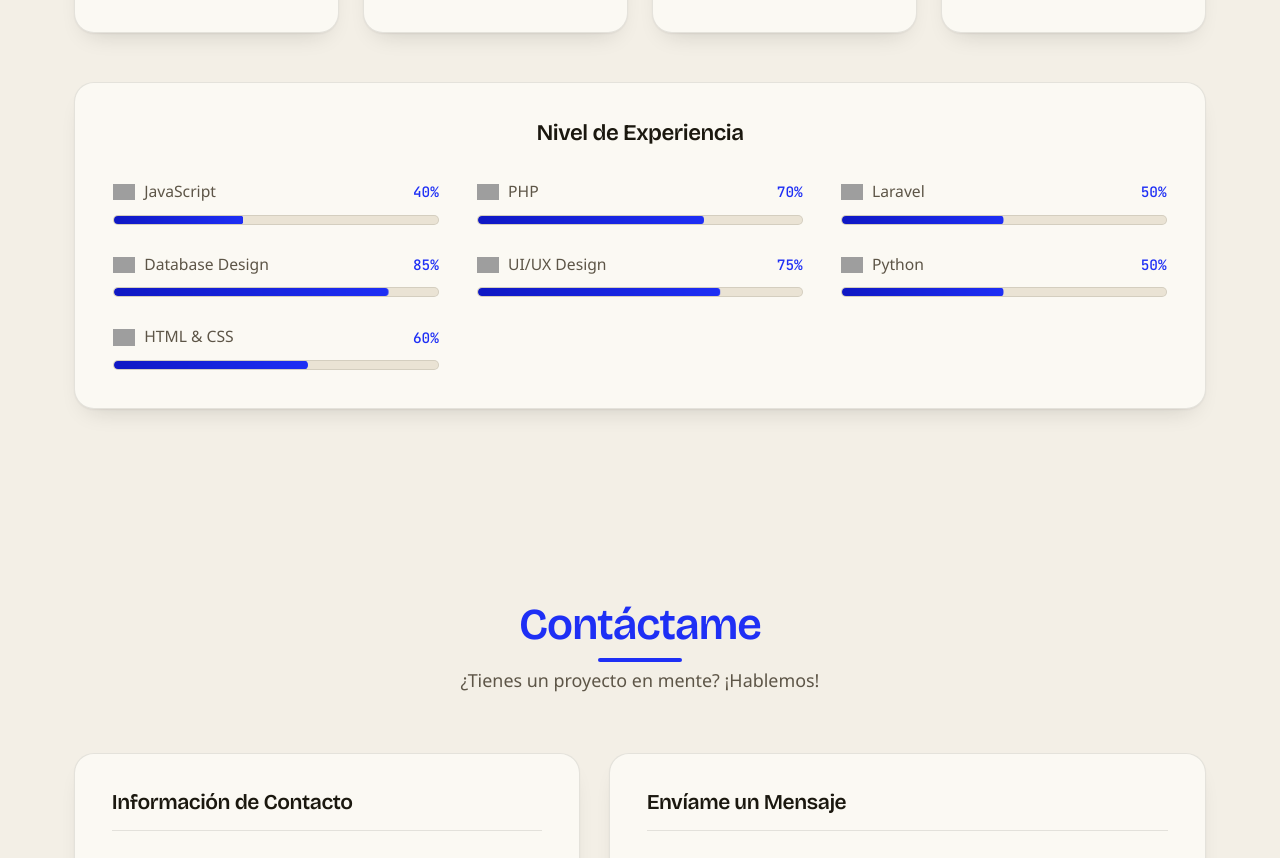
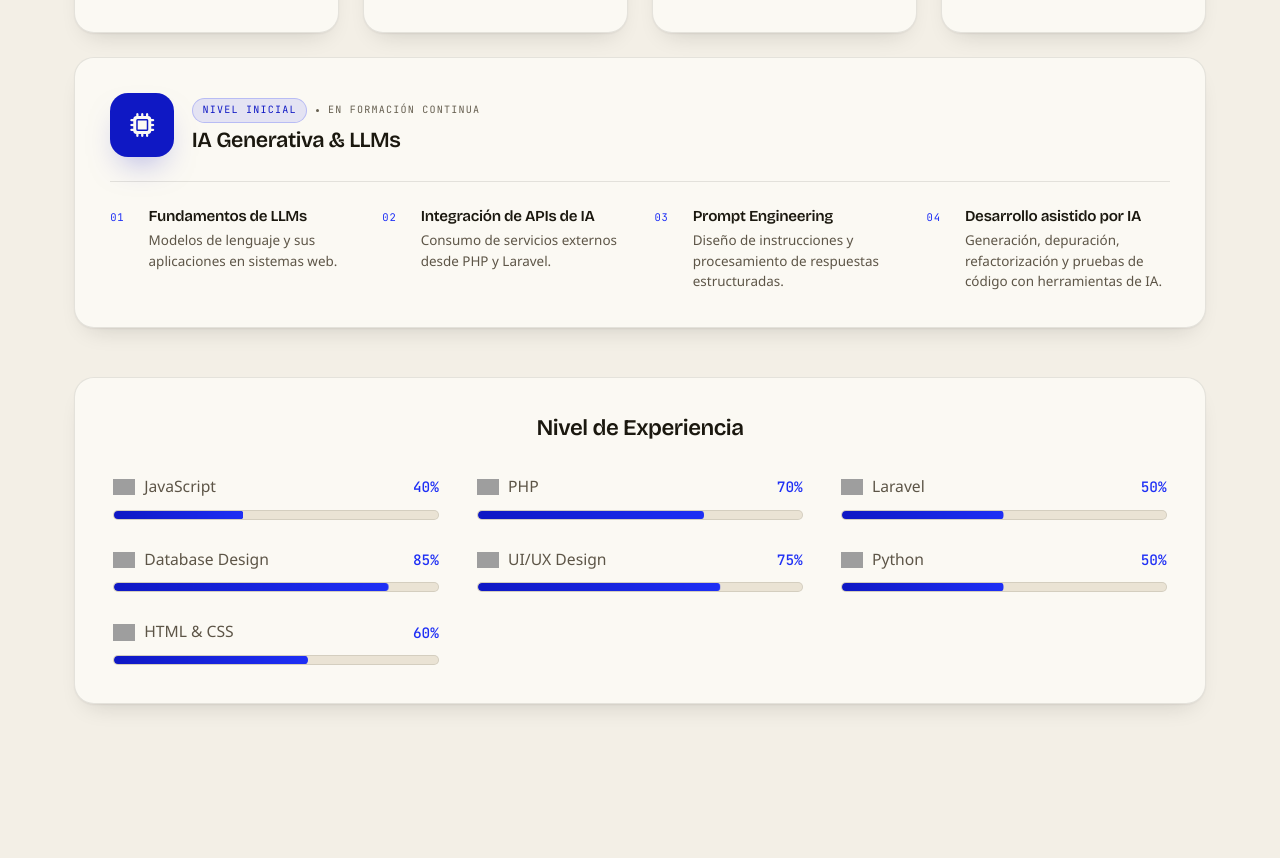
Before and after one commit to Aaron776/Portafolio, a plain HTML site: page index.html in a window 1280 px wide. Shown: the part 5323-6181 px from the top of the page. Drawn offline with nearby package versions, Linux system fonts and the light colour scheme; grey boxes are pictures that could not be loaded; a web font is replaced by a local one.

Commit message:
agregada categoria IA generativa y LLMs en habilidades

```diff
--- a/estilos.css
+++ b/estilos.css
@@ -1284,6 +1284,106 @@ a {
     background: var(--cobalt-soft);
 }
 
+/* IA generativa & LLMs — plan de formación */
+.skills-ai {
+    grid-column: 1 / -1;
+    position: relative;
+    padding: 2.2rem;
+    background: var(--paper-2);
+    border: 1px solid var(--line);
+    border-radius: var(--radius);
+    box-shadow: var(--shadow-1);
+}
+
+.skills-ai-head {
+    display: flex;
+    align-items: center;
+    gap: 1.1rem;
+    padding-bottom: 1.5rem;
+    border-bottom: 1px solid var(--line);
+}
+
+.skills-ai .skill-icon {
+    margin-bottom: 0;
+}
+
+.skill-icon.icon-ai {
+    background: var(--cobalt-deep);
+    color: var(--paper-2);
+    box-shadow: 0 16px 34px -16px rgba(15, 24, 196, 0.5);
+}
+
+.skills-ai-heading {
+    min-width: 0;
+}
+
+.skills-ai-heading .skill-title {
+    margin-bottom: 0;
+    font-size: 1.35rem;
+}
+
+.skills-ai-meta {
+    display: flex;
+    align-items: center;
+    gap: 0.55rem;
+    margin-bottom: 0.4rem;
+    font-family: var(--font-mono);
+    font-size: 0.63rem;
+    letter-spacing: 0.12em;
+    text-transform: uppercase;
+    color: var(--ink-faint);
+}
+
+.skills-ai-badge {
+    padding: 0.2rem 0.6rem;
+    color: var(--cobalt-deep);
+    background: var(--cobalt-soft);
+    border: 1px solid rgba(30, 47, 245, 0.22);
+    border-radius: var(--radius-pill);
+}
+
+.skills-ai-dot {
+    width: 3px;
+    height: 3px;
+    border-radius: 50%;
+    background: var(--ink-faint);
+}
+
+.skills-ai-list {
+    display: grid;
+    grid-template-columns: repeat(auto-fit, minmax(min(220px, 100%), 1fr));
+    gap: 1.6rem 1.8rem;
+    margin-top: 1.6rem;
+    list-style: none;
+}
+
+.skills-ai-item {
+    position: relative;
+    padding-left: 2.4rem;
+}
+
+.skills-ai-idx {
+    position: absolute;
+    top: 0.1rem;
+    left: 0;
+    font-family: var(--font-mono);
+    font-size: 0.66rem;
+    letter-spacing: 0.08em;
+    color: var(--cobalt);
+}
+
+.skills-ai-item h4 {
+    margin-bottom: 0.35rem;
+    font-size: 0.95rem;
+    color: var(--ink);
+}
+
+.skills-ai-item p {
+    font-size: 0.84rem;
+    line-height: 1.55;
+    color: var(--ink-dim);
+}
+
 /* Progreso */
 .progress-section {
     padding: 2.4rem;
@@ -1921,6 +2021,18 @@ a {
         grid-template-columns: 1fr;
     }
 
+    .skills-ai {
+        padding: 1.7rem;
+    }
+
+    .skills-ai-head {
+        align-items: flex-start;
+    }
+
+    .skills-ai-list {
+        gap: 1.3rem;
+    }
+
     .progress-section {
         padding: 1.7rem;
     }
--- a/index.html
+++ b/index.html
@@ -449,6 +449,44 @@
                         <span class="skill-item">GitHub</span>
                     </div>
                 </div>
+
+                <div class="skills-ai panel3d" data-tilt>
+                    <div class="skills-ai-head">
+                        <div class="skill-icon icon-ai">
+                            <i class="fa-solid fa-microchip" aria-hidden="true"></i>
+                        </div>
+                        <div class="skills-ai-heading">
+                            <p class="skills-ai-meta">
+                                <span class="skills-ai-badge">Nivel inicial</span>
+                                <span class="skills-ai-dot" aria-hidden="true"></span>
+                                <span>En formación continua</span>
+                            </p>
+                            <h3 class="skill-title">IA Generativa &amp; LLMs</h3>
+                        </div>
+                    </div>
+                    <ul class="skills-ai-list">
+                        <li class="skills-ai-item">
+                            <span class="skills-ai-idx" aria-hidden="true">01</span>
+                            <h4>Fundamentos de LLMs</h4>
+                            <p>Modelos de lenguaje y sus aplicaciones en sistemas web.</p>
+                        </li>
+                        <li class="skills-ai-item">
+                            <span class="skills-ai-idx" aria-hidden="true">02</span>
+                            <h4>Integración de APIs de IA</h4>
+                            <p>Consumo de servicios externos desde PHP y Laravel.</p>
+                        </li>
+                        <li class="skills-ai-item">
+                            <span class="skills-ai-idx" aria-hidden="true">03</span>
+                            <h4>Prompt Engineering</h4>
+                            <p>Diseño de instrucciones y procesamiento de respuestas estructuradas.</p>
+                        </li>
+                        <li class="skills-ai-item">
+                            <span class="skills-ai-idx" aria-hidden="true">04</span>
+                            <h4>Desarrollo asistido por IA</h4>
+                            <p>Generación, depuración, refactorización y pruebas de código con herramientas de IA.</p>
+                        </li>
+                    </ul>
+                </div>
             </div>
 
             <!-- Barras de progreso -->
```
